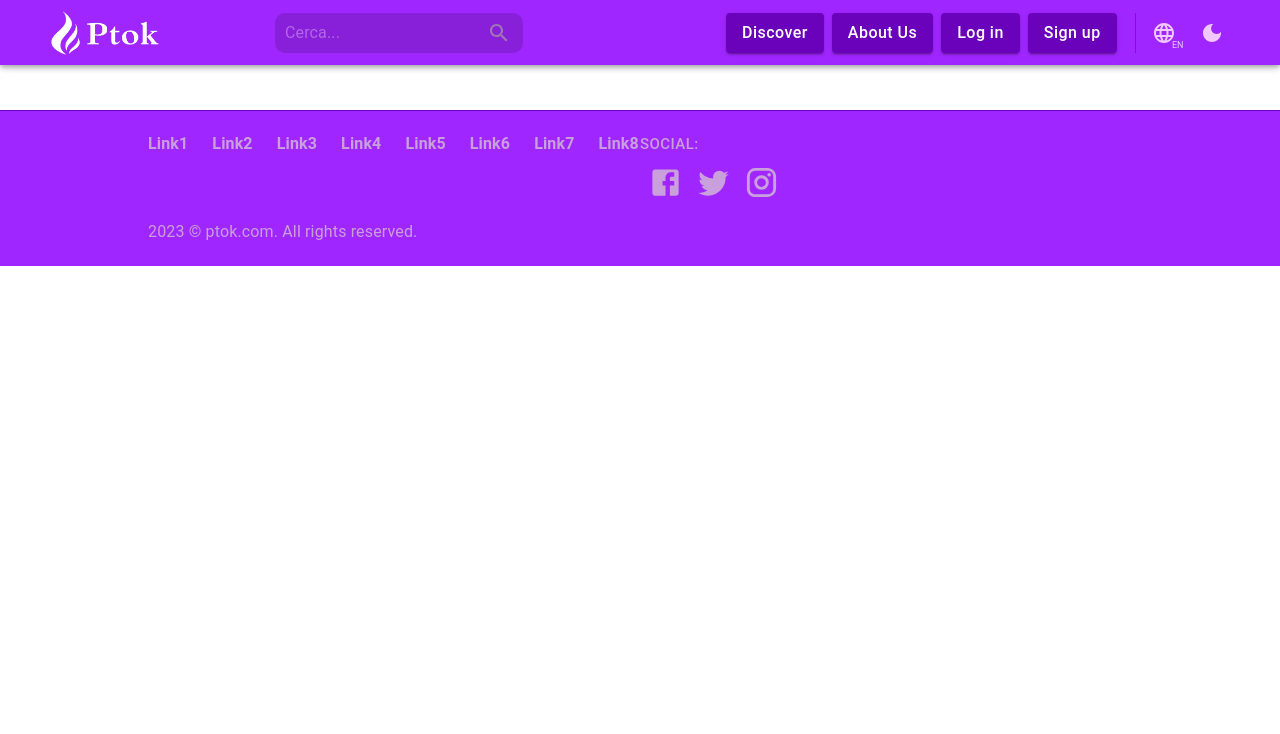
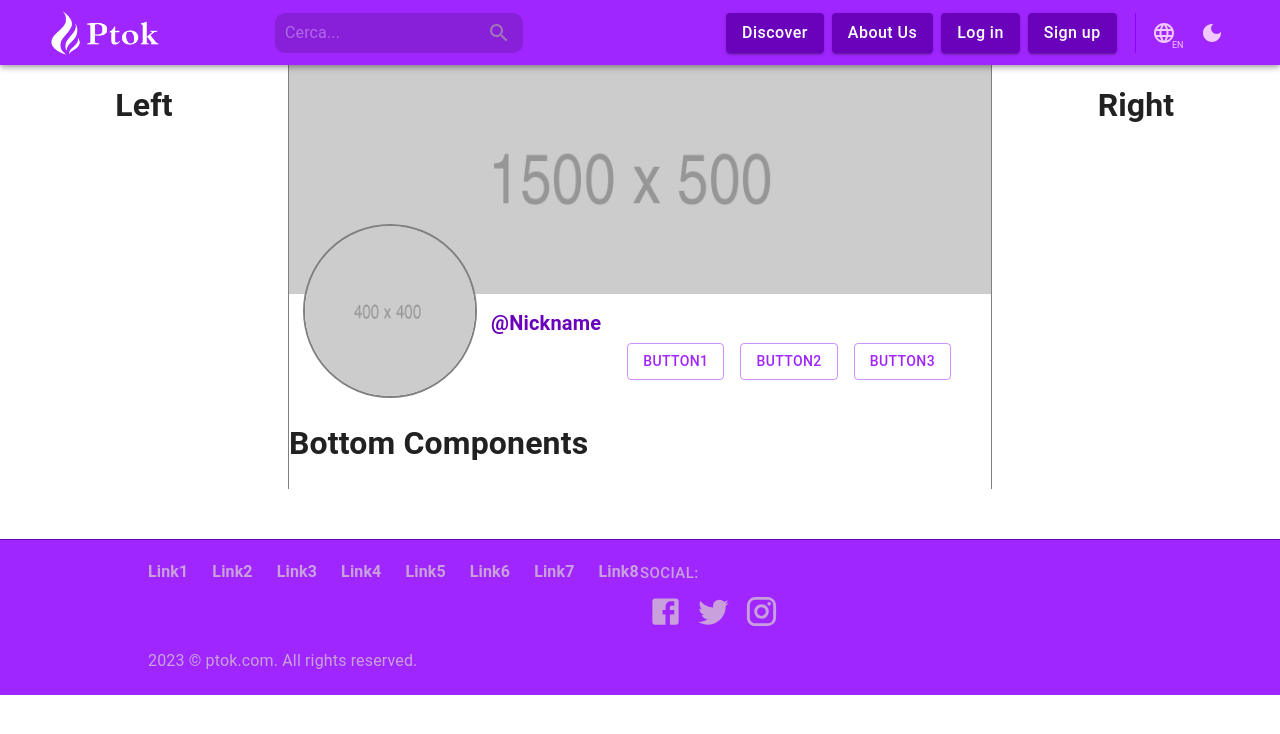
Before and after one commit to FrancyScogna/app_frontend, a React (Create React App) app: page /profile in a window 1280 px wide. Shown: the top 734 px of the page. Built offline with nearby package versions, Linux system fonts and the light colour scheme.

Commit message:
Inizio creazione pagina del profilo
Impostato i container.
Cover, Immagine del profilo, nicknam e tool dei buttons fatti.

```diff
--- a/src/App.js
+++ b/src/App.js
@@ -13,6 +13,7 @@ import Foother from "./components/Foother";
 import { lightTheme, darkTheme } from "./libs/theme";
 import { useState } from "react";
 import BottomBar from "./components/BottomBar";
+import Profile from "./pages/Profile";
 
 function App() {
 
@@ -37,6 +38,9 @@ function App() {
             <Route path="/forgotPasswordCode" element={<ForgotPasswordCodeForm />} />
             <Route path="/forgotPassword" element={<ForgotPasswordForm />} />
           </Route>
+
+          <Route path="/profile" element={<Profile />} />
+
         </Routes>
 
         <div className="foother-container">
--- /dev/null
+++ b/src/pages/Profile.css
@@ -0,0 +1,81 @@
+.main-container {
+    display: flex;
+    flex-direction: row;
+    justify-content: center;
+}
+
+.profile-left-container {
+    display: flex;
+    flex: 1;
+    justify-content: center;
+}
+
+.profile-center-container {
+    display: flex;
+    flex-direction: column;
+    justify-content: center;
+    max-width: 55%;
+    border-inline-end: solid 1px gray;
+    border-inline-start: solid 1px gray;
+}
+
+.profile-center-top-container {
+    display: flex;
+    flex-direction: column;
+}
+
+.profile-cover-container {
+    background-color: red;
+    position: relative;
+    flex-direction: column;
+    justify-content: center;
+    display: flex;
+    z-index: 0;
+}
+
+.profile-cover-image {
+}
+
+.profile-avatar-buttons-container {
+    display: flex;
+    width: 100%;
+}
+
+.profile-avatar-container {
+    position: relative;
+    display: block;
+    width: 20%;
+    min-width: 174px;
+    z-index: 2;
+    margin-top: -10%;
+    margin-left: 2%;
+}
+
+.profile-buttons-container {
+    position: relative;
+    flex-direction: column;
+    display: flex;
+    flex: 1;
+    z-index: 0;
+    margin-left: 2%;
+    padding-top: 14px;
+}
+
+.profile-buttons-grid {
+    margin-top: 5px;
+    display: flex;
+    flex: 1;
+    justify-content: right;
+    padding-right: 40px;
+}
+
+.profile-center-bottom-container {
+    display: flex;
+    flex-direction: column;
+}
+
+.profile-right-container {
+    flex: 1;
+    display: flex;
+    justify-content: center;
+}
--- /dev/null
+++ b/src/pages/Profile.js
@@ -0,0 +1,56 @@
+import "./Profile.css";
+import coverImage from "../images/cover-1500x500.png";
+import avatarImage from "../images/avatar-400x400.png";
+import { Avatar, Button, Grid, Typography, useTheme } from "@mui/material";
+
+function Profile (){
+
+    const theme = useTheme();
+
+    return(
+        <div className="main-container">
+            <div className="profile-left-container">
+                <h1>Left</h1>
+            </div>
+            <div className="profile-center-container">
+                <div className="profile-center-top-container">
+                    <div className="profile-cover-container">
+                        <img className="profile-cover-image" src={coverImage} />
+                    </div>
+                    <div className="profile-avatar-buttons-container">
+                        <div className="profile-avatar-container">
+                            <Avatar style={{width: "100%", height: "100%", border: "solid 2px gray"}} src={avatarImage}/>
+                        </div>
+                        <div className="profile-buttons-container">
+                            <Typography
+                            fontWeight="bold"
+                            fontSize="20px"
+                            color={theme.palette.primary.dark}>
+                                    @Nickname
+                            </Typography>
+                            <Grid className="profile-buttons-grid" container columnSpacing={2}>
+                                <Grid item>
+                                    <Button variant="outlined">Button1</Button>
+                                </Grid>
+                                <Grid item>
+                                    <Button variant="outlined">Button2</Button>
+                                </Grid>
+                                <Grid item>
+                                    <Button variant="outlined">Button3</Button>
+                                </Grid>
+                            </Grid>
+                        </div>
+                    </div>
+                </div>
+                <div className="profile-center-bottom-container">
+                    <h1>Bottom Components</h1>
+                </div>
+            </div>
+            <div className="profile-right-container">
+                <h1>Right</h1>
+            </div>
+        </div>
+    )
+}
+
+export default Profile;
```
Also changed, not shown: src/images/avatar-400x400.png (added), src/images/cover-1500x500.png (added).
